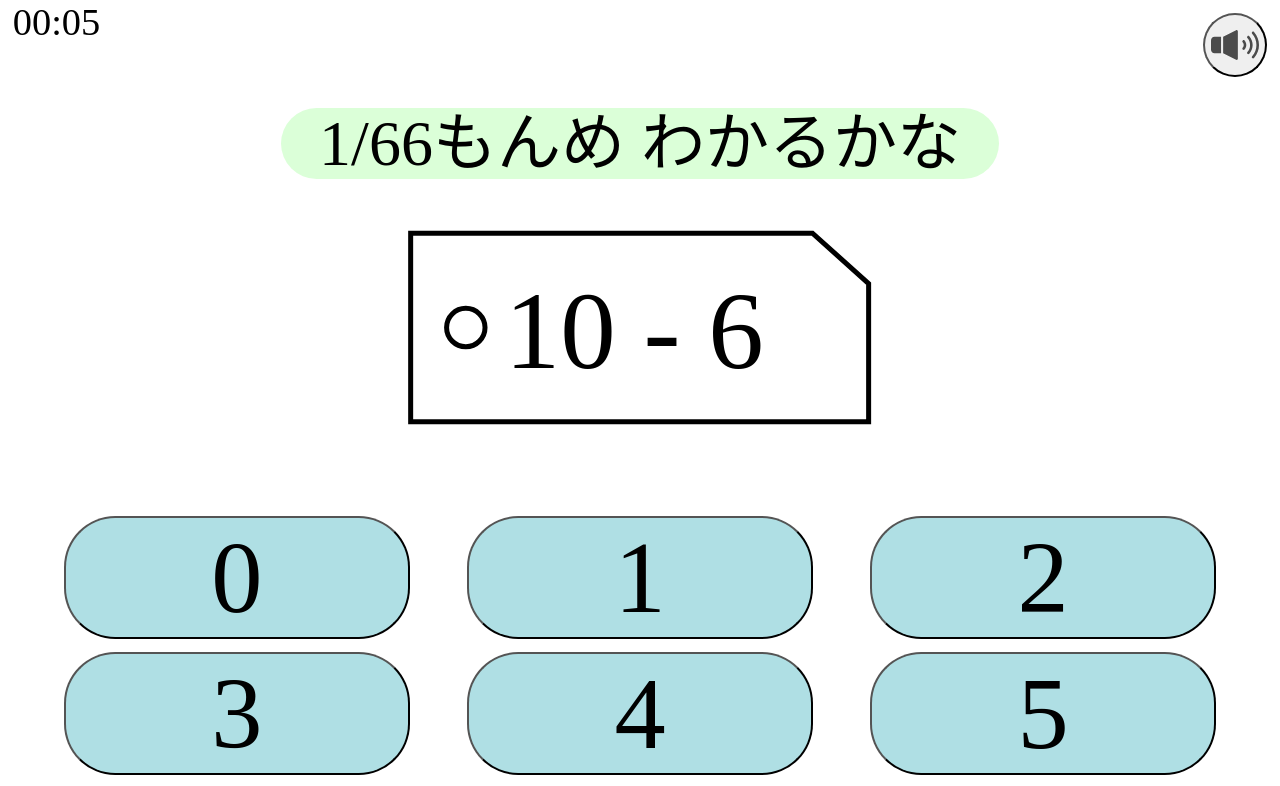
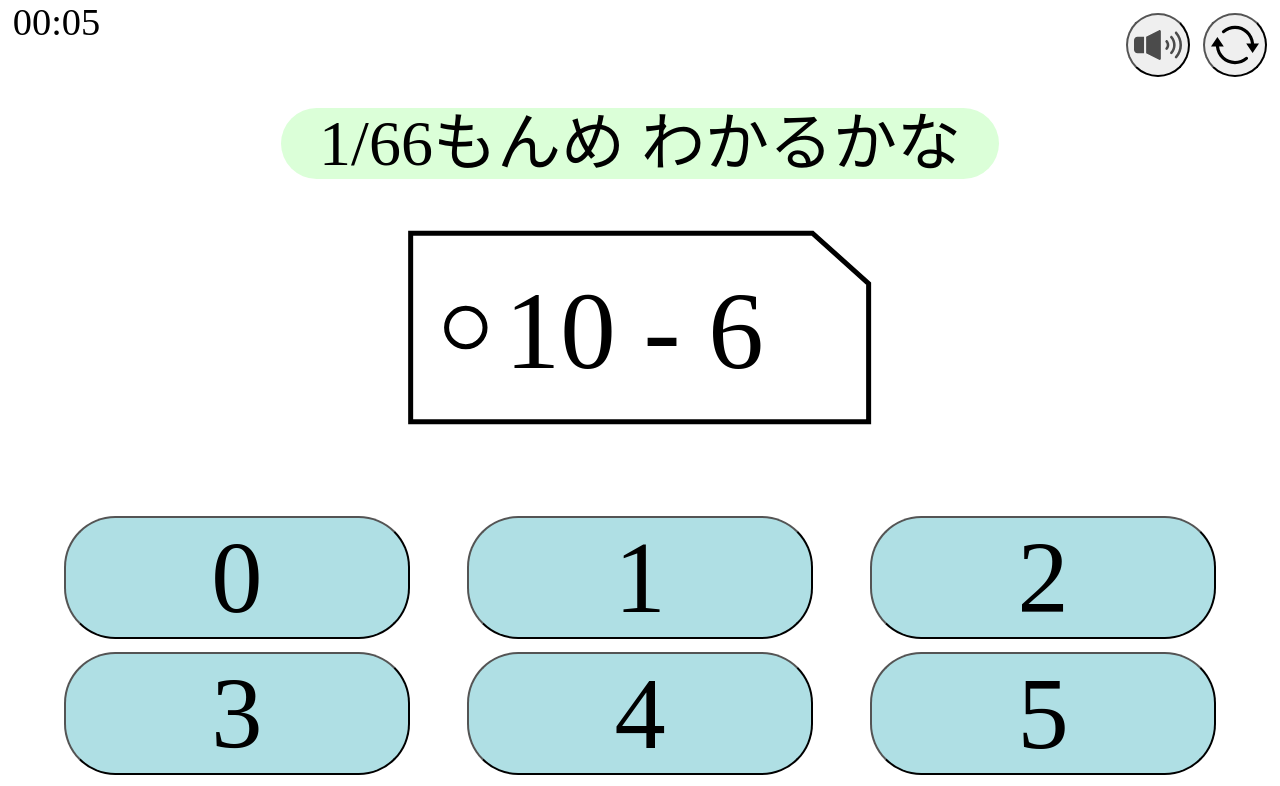
Before and after one commit to mechamogera/keisan-card, a React (Create React App) app: page / in a window 1280 px wide. Shown: the top 786 px of the page. Built offline with nearby package versions, Linux system fonts and the light colour scheme; a web font is replaced by a local one.

Commit message:
story: リロードできるように

```diff
--- a/package.json
+++ b/package.json
@@ -12,6 +12,7 @@
     "@types/react": "^18.2.16",
     "@types/react-dom": "^18.2.7",
     "react": "^18.2.0",
+    "react-confirm-alert": "^3.0.6",
     "react-cookie": "^5.0.0",
     "react-dom": "^18.2.0",
     "react-router-dom": "^6.14.2",
--- a/src/containers/Keisan/index.tsx
+++ b/src/containers/Keisan/index.tsx
@@ -2,9 +2,14 @@ import React, { useEffect, useState } from 'react';
 import { useLocation } from 'react-router-dom';
 import { useStopwatch } from "react-timer-hook";
 import './keisan.css';
+
 import volumeIcon from './volumeicon.svg';
 import volumeoffIcon from './volumeofficon.svg';
+import refreshIcon from './refreshicon.svg';
+
 import { useCookies } from 'react-cookie';
+import { confirmAlert } from 'react-confirm-alert';
+import 'react-confirm-alert/src/react-confirm-alert.css';
 
 function Keisan({resultRange,
                 operation,
@@ -124,6 +129,23 @@ function Keisan({resultRange,
     });
   }
 
+  const RefreshClick = () => {
+    confirmAlert({
+      title: "かくにん",
+      message: "さいしょからやりなおしますか？",
+      buttons: [
+        {
+          label: 'はい',
+          onClick: () => { window.location.reload(); }
+        },
+        {
+          label: 'いいえ',
+          onClick: () => {}
+        }
+      ]
+    });
+  }
+
   const Results = () => {
     const List = [];
     for (let i = resultRange[0]; i <= resultRange[1]; i++) {
@@ -143,8 +165,14 @@ function Keisan({resultRange,
           <button className="Speaker"
             style={{ backgroundImage: `url(${nospeech ? volumeoffIcon : volumeIcon})`}}
             onClick={ SpeakerClick }
-            title="音声の有り無しの切り替え"
-          ></button>
+            title="音声の有り無しの切り替え">
+          </button>
+
+          <button className="Refresh"
+            style={{ backgroundImage: `url(${refreshIcon})` }}
+            onClick={ RefreshClick }
+            title="最初からやり直す">
+          </button>
         </div>
       </div>
       <div className="Message"
--- a/src/containers/Keisan/keisan.css
+++ b/src/containers/Keisan/keisan.css
@@ -73,10 +73,9 @@
     &:active{
         transform: scale(.8);
     }
-}
 
-.Speaker {
     background-size: 80%;
+    margin-left: 1vw;
 }
 
 #path1 {
```
Also changed, not shown: src/containers/Keisan/refreshicon.svg (added), 1 other file (tests, documents, lock files or other folders).
